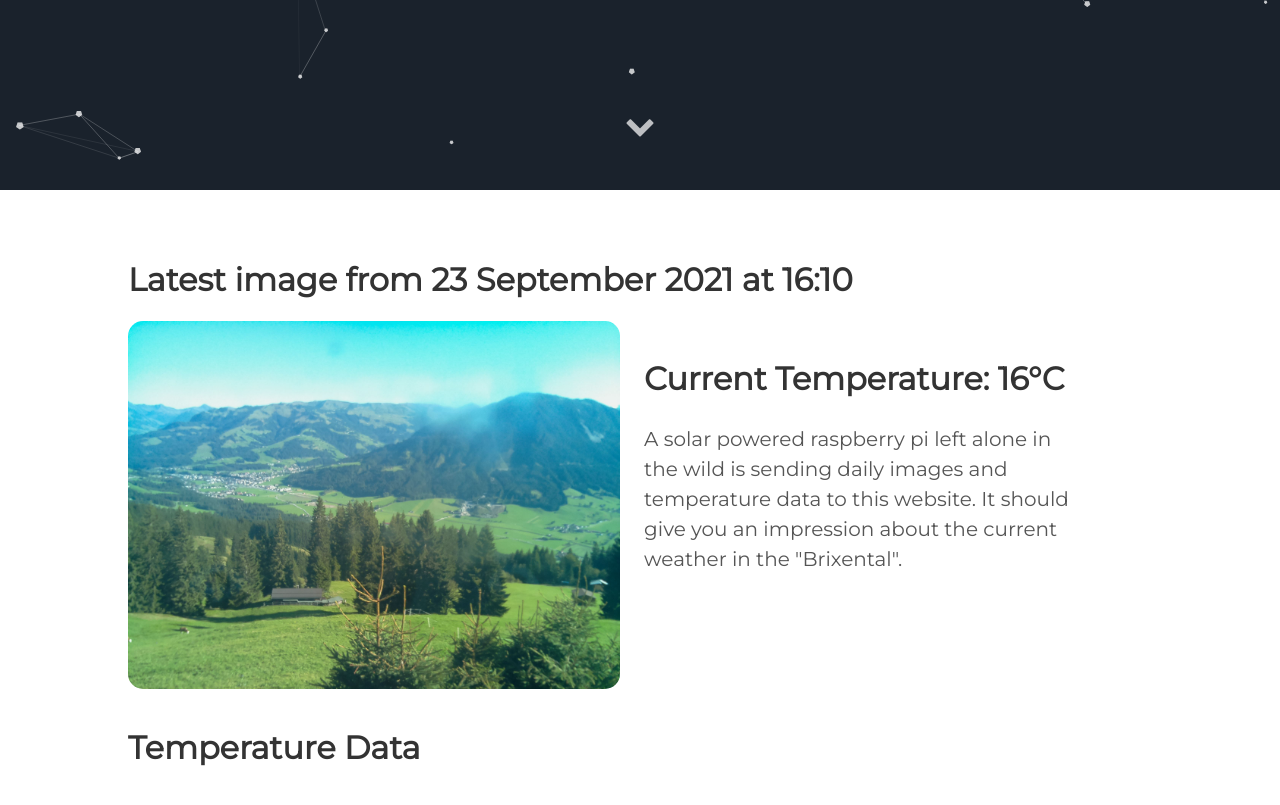
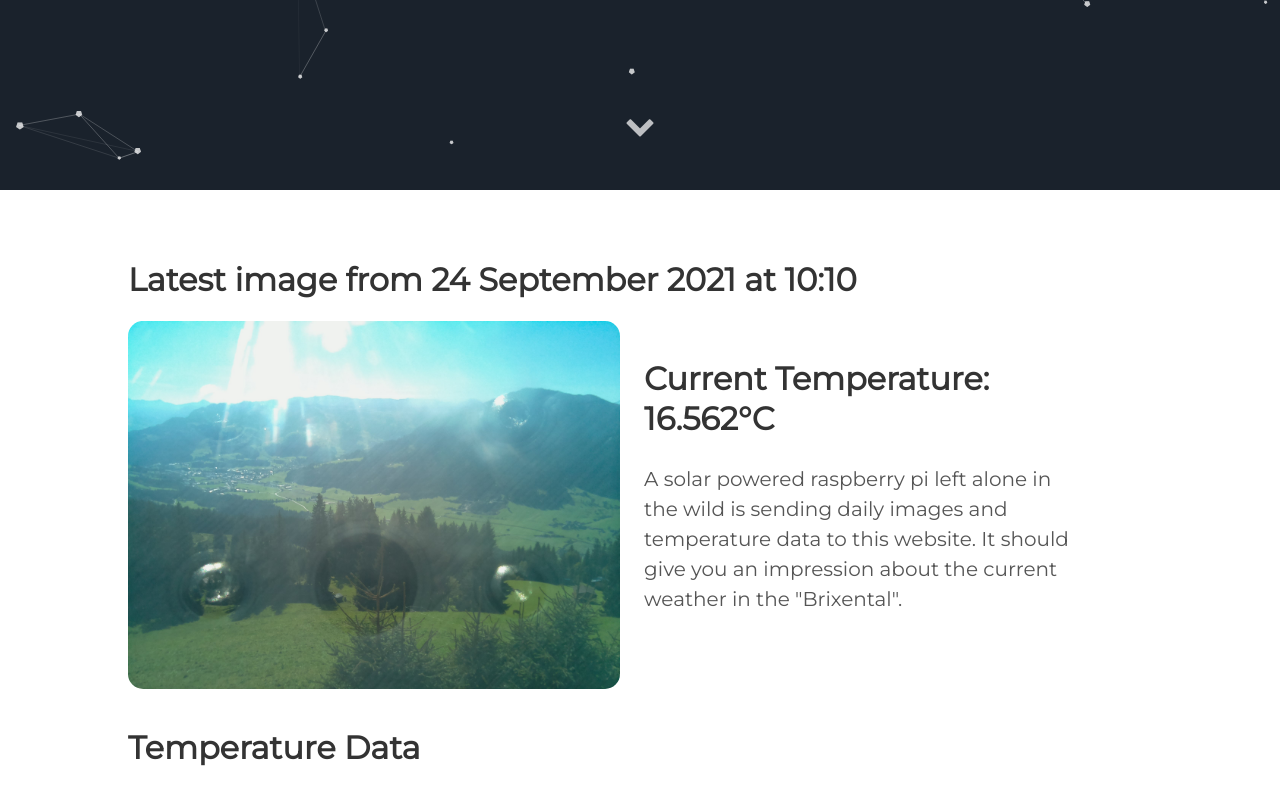
Before and after one commit to vektorious/vektorious.github.io, a Jekyll site: the page built from resources/huette.md, in a window 1280 px wide and 900 px high, scrolled down 710 px. Shown: the top 805 px of the window. Built offline with Jekyll 4.4.1, drawn with Linux system fonts in a browser that asks for light colours.

Commit message:
I'm a bot beep boop

```diff
--- a/resources/huette.md
+++ b/resources/huette.md
@@ -6,13 +6,13 @@ image: '/assets/img/'
 description: 'Live image from the Austrian alps'
 twitter_text: ' '
 ---
-## Latest image from 23 September 2021 at 16:10
+## Latest image from 24 September 2021 at 10:10
 <div class="huette">
   <div class="huette-image">
     <img src="{{ "/assets/img/huette.jpg" | prepend: site.baseurl }}">
   </div>
   <div class="huette-text">
-        <h2>Current Temperature: 16°C</h2>
+        <h2>Current Temperature: 16.562°C</h2>
         <p>A solar powered raspberry pi left alone in the wild is sending daily images and temperature data to this website. It should give you an impression about the current weather in the "Brixental".</p>
 
   </div>
```
Also changed, not shown: rpi-script/2021-09-24_100929.txt (renamed from rpi-script/2021-09-23_160930.txt, +5 -5 lines), rpi-script/huette.md (+2 -2 lines), assets/img/huette.jpg, assets/img/temp_plot.png, rpi-script/temp_plot.png, 1 other file.
